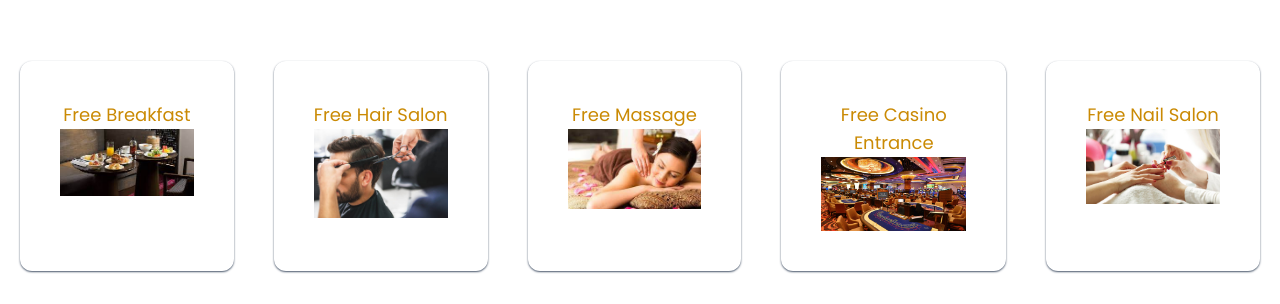
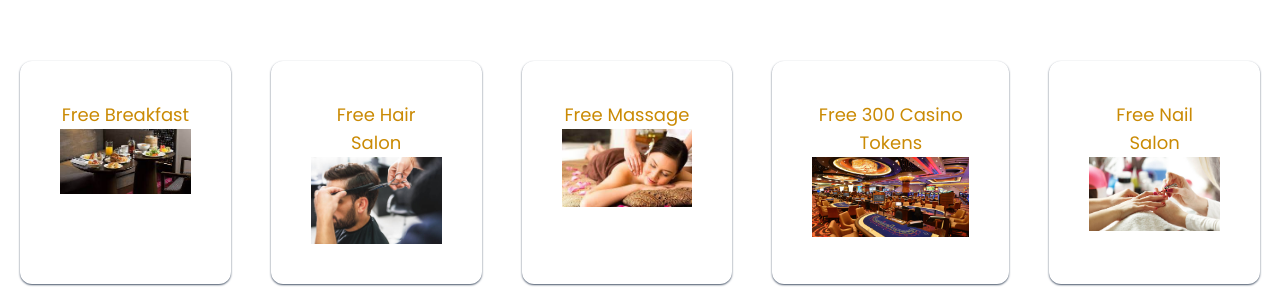
Before and after one commit to LeNikki/Luminos, a React (Vite) app: page /booking in a window 1280 px wide. Shown: the part 707-1011 px from the top of the page. Built offline with nearby package versions, Linux system fonts and the light colour scheme.

Commit message:
initial commit

```diff
--- a/src/Booking.tsx
+++ b/src/Booking.tsx
@@ -1,5 +1,5 @@
 import React from "react";
-import { useEffect, useState } from "react";
+import { useState } from "react";
 import Navbar from "./Components/Navbar";
 import deluxeSuite from "./assets/deluxeSuite.png";
 import juniorSuite from "./assets/juniorSuite.png";
@@ -11,6 +11,7 @@ import breakfast from "./assets/breakfast.jpg";
 import casino from "./assets/casino.jpg";
 import hairSalon from "./assets/hairSalon.jpg";
 import nailSalon from "./assets/nailSalon.jpg";
+
 export default function Booking() {
   const rooms = [
     { id: 1, name: "Single Room", img: singleRoom, price: 1500 },
@@ -24,13 +25,14 @@ export default function Booking() {
     { id: 1, accom: "Free Breakfast", img: breakfast },
     { id: 2, accom: "Free Hair Salon", img: hairSalon },
     { id: 3, accom: "Free Massage", img: bodyMassage },
-    { id: 4, accom: "Free Casino Entrance", img: casino },
+    { id: 4, accom: "Free 300 Casino Tokens", img: casino },
     { id: 4, accom: "Free Nail Salon", img: nailSalon },
   ];
   const [roomPicked, setRoom] = useState({
     img: singleRoom,
     price: 1500,
   });
+  const [dateSet, setdateSet] = useState();
 
   return (
     <div>
@@ -73,6 +75,14 @@ export default function Booking() {
           </div>
         </p>
       </div>
+
+      <div>
+        <input
+          type="date"
+          value={dateSet}
+          onChange={(event) => setdateSet(event.target.value)}
+        />
+      </div>
     </div>
   );
 }
--- a/tsconfig.json
+++ b/tsconfig.json
@@ -5,6 +5,11 @@
     "lib": ["ES2020", "DOM", "DOM.Iterable"],
     "module": "ESNext",
     "skipLibCheck": true,
+    "baseUrl": "src",
+    "paths": {
+      "@/*": ["src/*"]
+    },
+    "include": ["src"],
 
     /* Bundler mode */
     "moduleResolution": "bundler",
```
